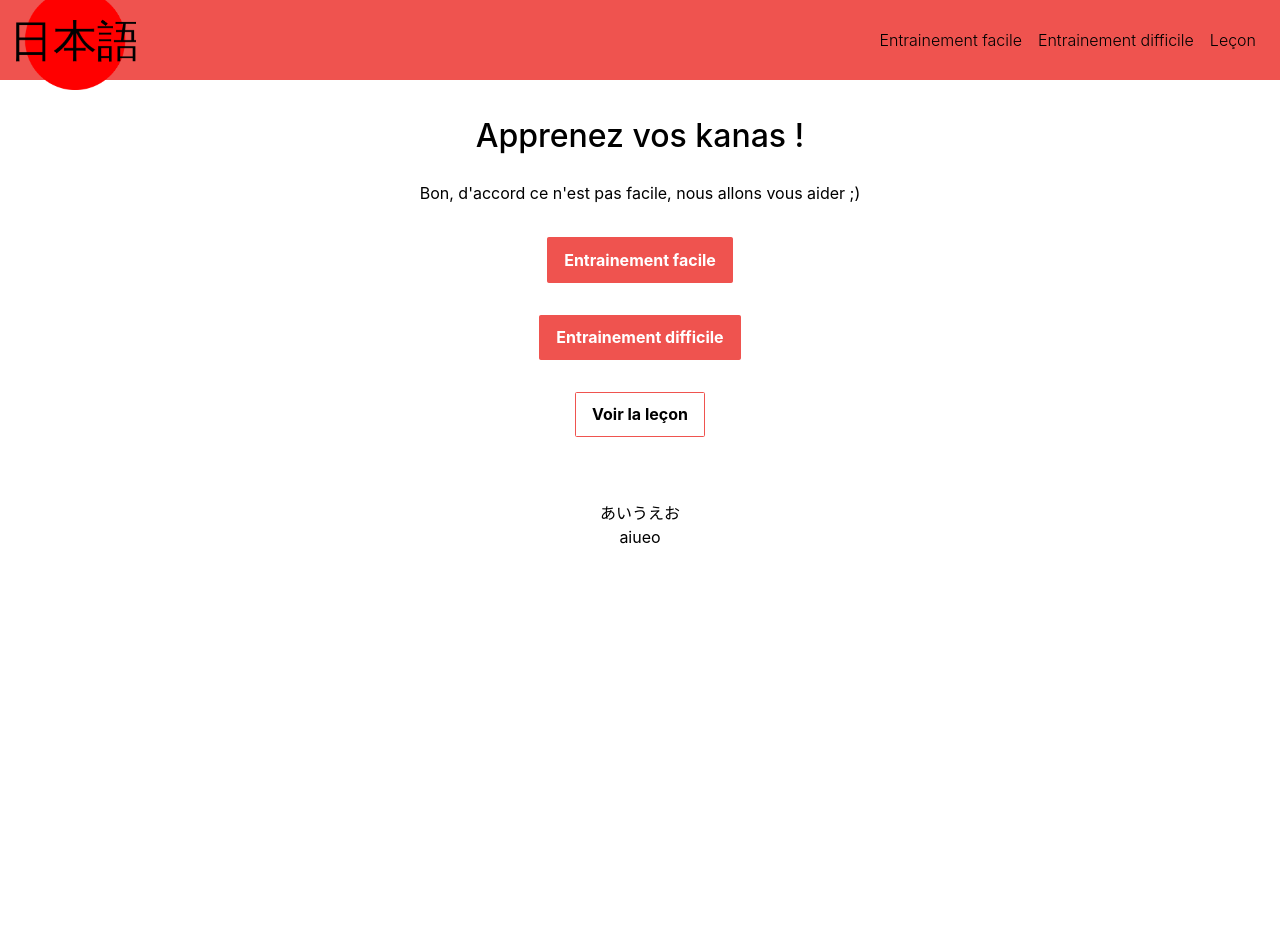
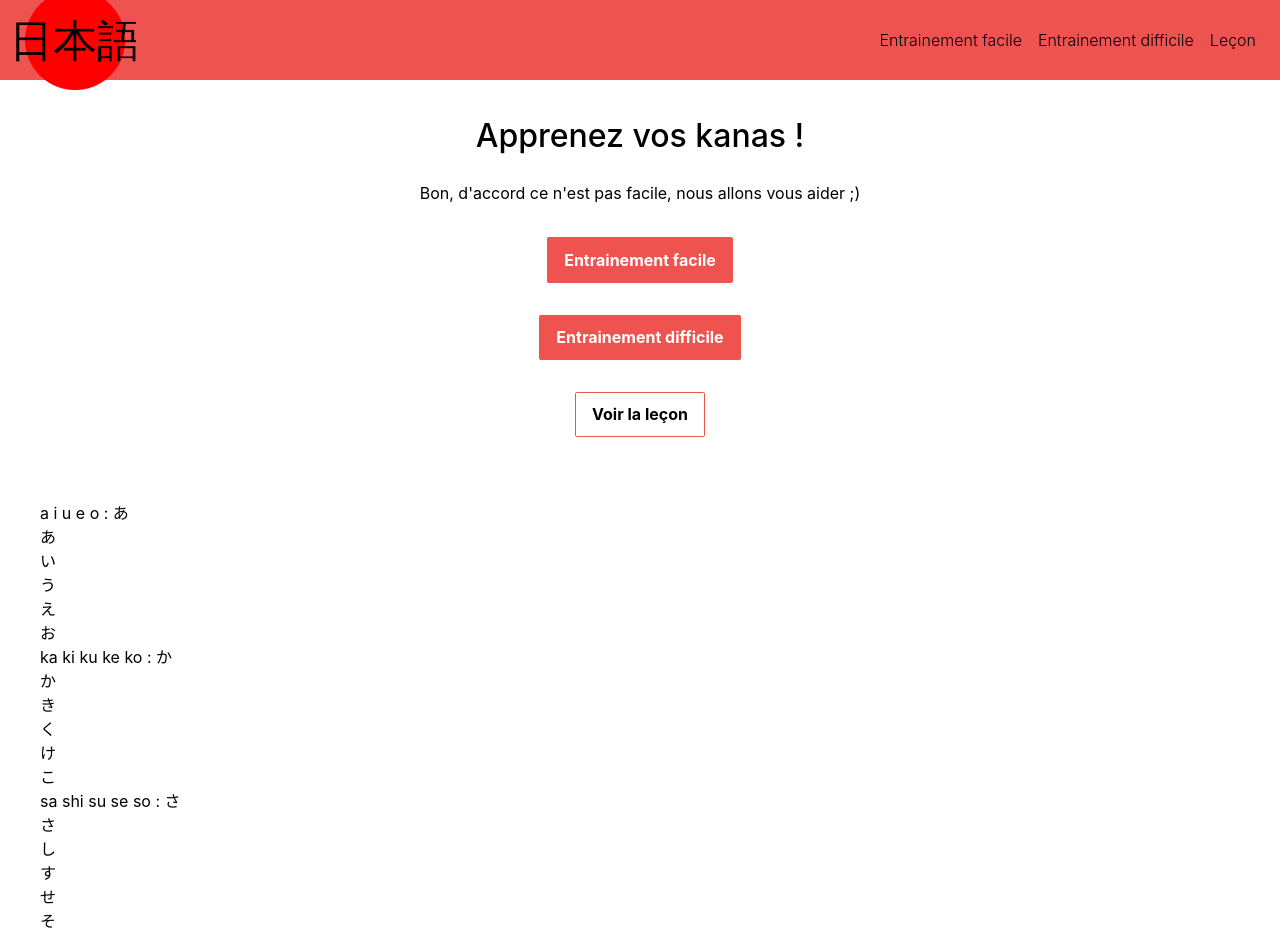
Before and after one commit to croulu/japanese, a React (Create React App) app: page / in a window 1280 px wide. Before the commit the page ends 800 px from the top, so only its background shows below. Built offline with nearby package versions, Linux system fonts and the light colour scheme.

Commit message:
components kana et lesson et homepage

```diff
--- a/src/component/Home/HomeHero.tsx
+++ b/src/component/Home/HomeHero.tsx
@@ -5,6 +5,7 @@ import {Lesson} from "../../domain/Lesson";
 import {groupLessonsInCatalog} from "../../domain/Syllable.factory";
 import {SyllableKana} from "../../domain/SyllableKana";
 import {SyllableRomaji} from "../../domain/SyllableRomaji";
+import {LessonComponent} from "./LessonComponent";
 
 export const HomeHero = () => {
     const navigate = useNavigate();
@@ -54,12 +55,10 @@ export const HomeHero = () => {
                     <a href="/#" onClick={handleLessonClick} className="button button-primary">Voir la leçon</a>
                 </div>
             </div>
-            <div className=" hero-main hero-main-subtitle">
-                {kanas[0]}{kanas[1]}{kanas[2]}{kanas[3]}{kanas[4]}
-            </div>
-            <div className=" hero-main hero-main-subtitle">
-                {romajis[0]}{romajis[1]}{romajis[2]}{romajis[3]}{romajis[4]}
-            </div>
+            <LessonComponent
+                key={"aaa"}
+                lessons={lessons}
+                ></LessonComponent>
         </>
     )
 };
--- /dev/null
+++ b/src/component/Home/KanaComponent.tsx
@@ -0,0 +1,12 @@
+import React from "react";
+
+import {Syllable} from "../../domain/Syllable";
+import {SyllableKana} from "../../domain/SyllableKana";
+
+export const KanaComponent = (props: { syllable: Syllable }) => {
+    const { syllable } = props;
+    const oneKana = new SyllableKana(syllable.alphabet, syllable.consonant, syllable.vowel)
+    return (
+        <>{oneKana.display()}</>
+    );
+};
--- /dev/null
+++ b/src/component/Home/LessonButton.tsx
@@ -0,0 +1,22 @@
+import React from "react";
+
+import {Lesson} from "../../domain/Lesson";
+import {SyllableKana} from "../../domain/SyllableKana";
+import {KanaComponent} from "./KanaComponent";
+
+export const LessonButton = (props: { lesson: Lesson }) => {
+    const { lesson } = props;
+    const oneKanaPerLesson = new SyllableKana(lesson.syllables[0].alphabet, lesson.syllables[0].consonant, lesson.syllables[0].vowel)
+    const syllables = lesson.syllables;
+    return (
+        <>{oneKanaPerLesson.display()}
+            {
+                syllables.map((syllable) =>
+                    <div> <KanaComponent
+                        key={"ccc"}
+                        syllable={syllable} /></div>
+                )
+            }
+        </>
+    );
+};
--- /dev/null
+++ b/src/component/Home/LessonComponent.tsx
@@ -0,0 +1,18 @@
+import React from "react";
+
+import {Lesson} from "../../domain/Lesson";
+import {LessonButton} from "./LessonButton";
+
+export const LessonComponent = (props: { lessons: Array<Lesson> }) => {
+    const { lessons } = props;
+    return (
+        <ul>
+            {
+                lessons.map((lesson) =>
+                    <div>{lesson.title} : <LessonButton
+                        key={"bbb"}
+                        lesson={lesson} /></div>
+                    )}
+        </ul>
+    );
+};
```
